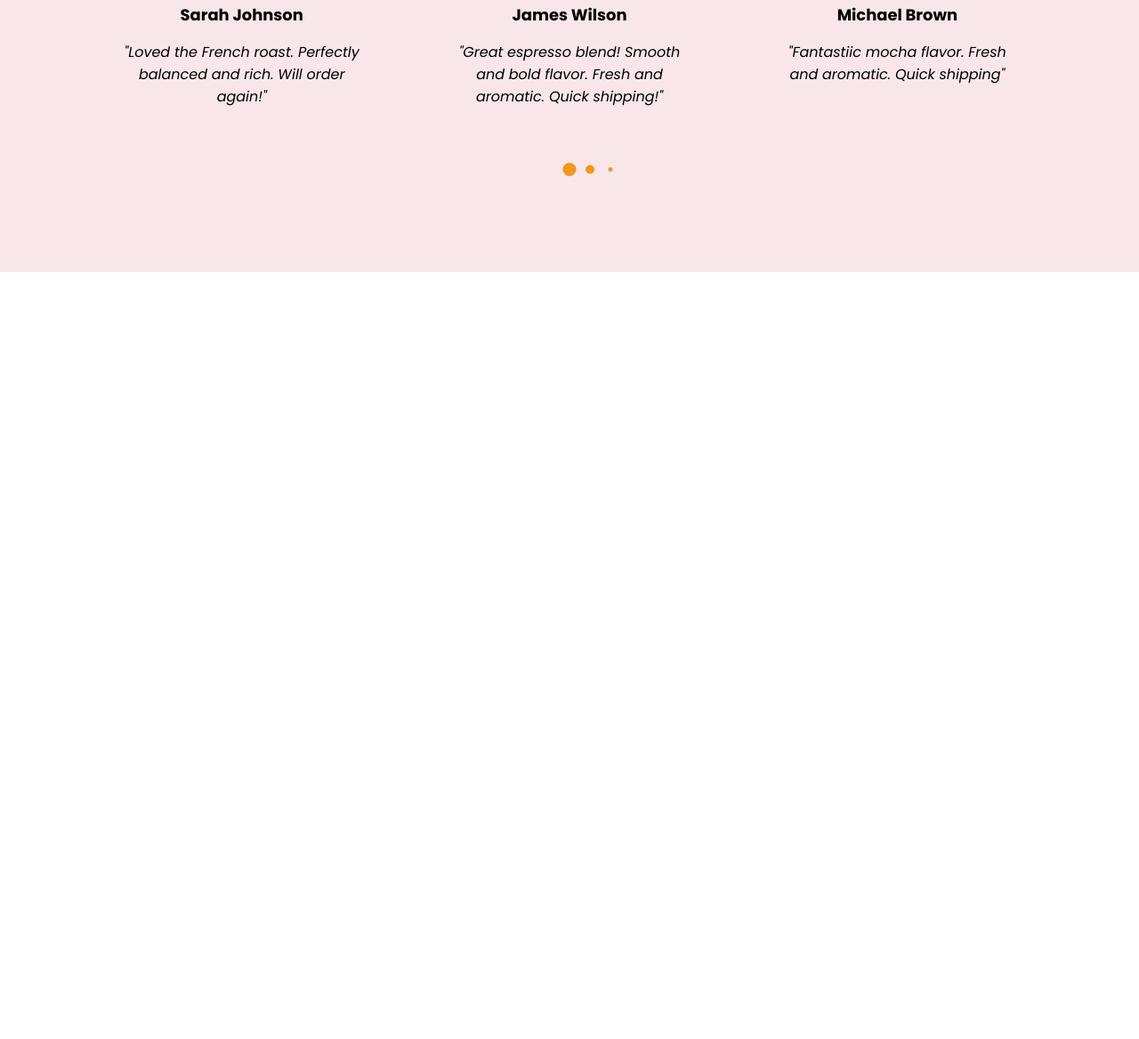
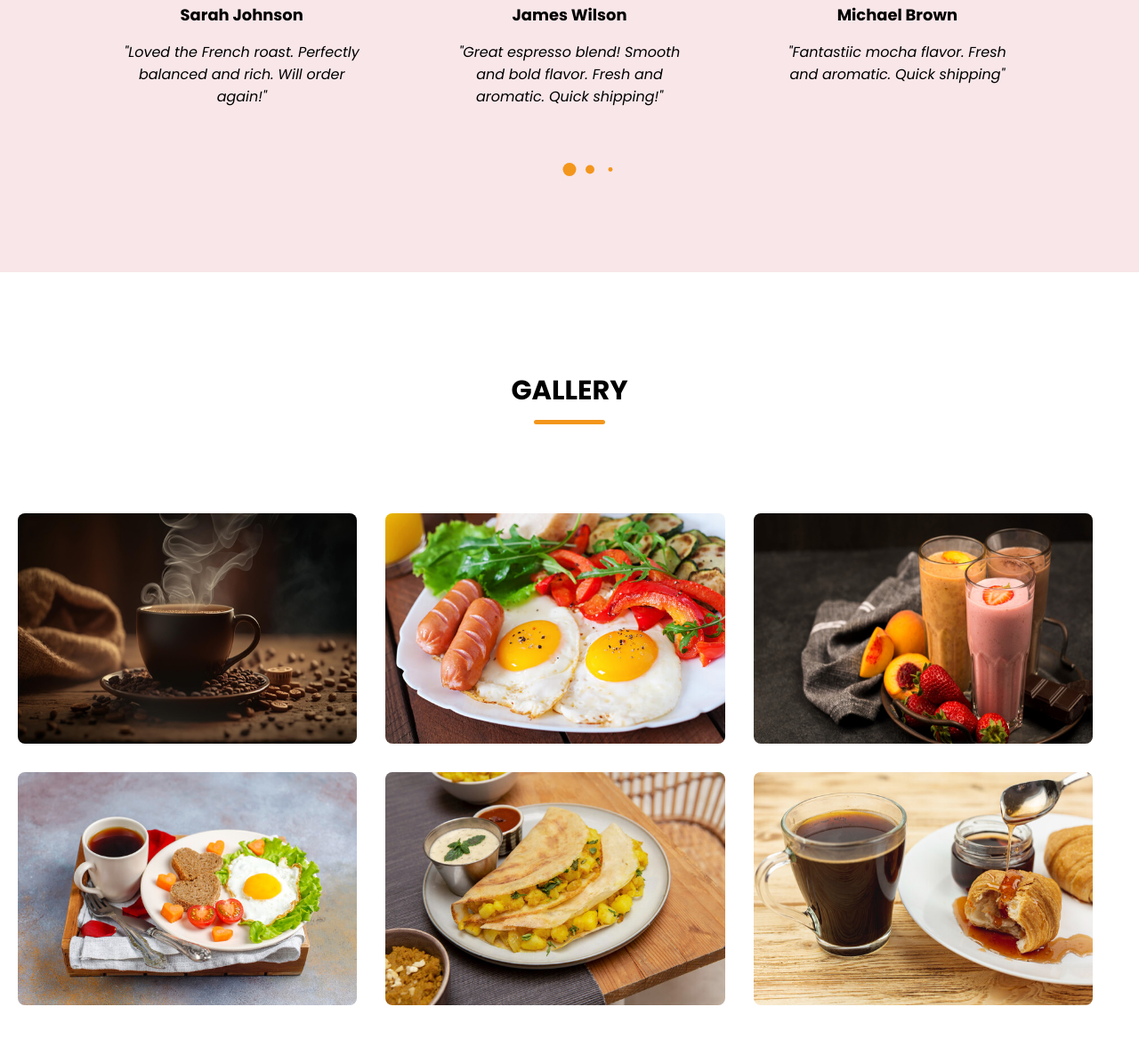
Before and after one commit to techvfxking/responsive-web-vol-1, a plain HTML site: page index.html in a window 1280 px wide. Shown: the part 3221-4389 px from the top of the page at 89% size. Before the commit the page ends 3527 px from the top, so only its background shows below. Drawn offline with nearby package versions, Linux system fonts and the light colour scheme; a web font is replaced by a local one.

Commit message:
Changes to be committed: modified:   index.html modified:   styles.css

```diff
--- a/index.html
+++ b/index.html
@@ -33,7 +33,7 @@
                     <a href="#testimonials-section" class="nav-link">Stories</a>
                 </li>
                 <li class="nav-item">
-                    <a href="#" class="nav-link">Gallery</a>
+                    <a href="#gallery-section" class="nav-link">Gallery</a>
                 </li>
                 <li class="nav-item">
                     <a href="#" class="nav-link">Contact</a>
@@ -44,6 +44,7 @@
     </header>
 
     <main>
+
         <section class="hero-section" id="hero-section">
             <div class="section-content">
                 <div class="hero-details">
@@ -176,6 +177,33 @@
                     </div>
                 </div>
         </section>
+
+        <section class="gallery-section" id="gallery-section">
+            <h2 class="section-title">Gallery</h2>
+            <div class="section-content">
+                <ul class="gallery-list">
+                    <li class="gallery-item">
+                        <img src="./assets/gallery-1.jpg" alt="Gallery 1" class="gallery-image">
+                    </li>
+                    <li class="gallery-item">
+                        <img src="./assets/gallery-2.jpg" alt="Gallery 2" class="gallery-image">
+                    </li>
+                    <li class="gallery-item">
+                        <img src="./assets/gallery-3.jpg" alt="Gallery 3" class="gallery-image">
+                    </li>
+                    <li class="gallery-item">
+                        <img src="./assets/gallery-4.jpg" alt="Gallery 4" class="gallery-image">
+                    </li>
+                    <li class="gallery-item">
+                        <img src="./assets/gallery-5.jpg" alt="Gallery 5" class="gallery-image">
+                    </li>
+                    <li class="gallery-item">
+                        <img src="./assets/gallery-6.jpg" alt="Gallery 6" class="gallery-image">
+                    </li>
+                </ul>
+            </div>
+        </section>
+
     </main>
 
     <script src="https://cdn.jsdelivr.net/npm/swiper@11/swiper-bundle.min.js"></script>
--- a/styles.css
+++ b/styles.css
@@ -336,6 +336,33 @@ header .navbar {
     line-height: 25px;
 }
 
+.gallery-section {
+    padding: 50px 0 100px;
+}
+
+.gallery-section .gallery-list {
+    display: flex;
+    flex-wrap: wrap;
+    gap: 32px;
+}
+
+.gallery-section .gallery-list .gallery-item {
+    overflow: hidden;
+    border-radius: var(--border-radius-s);
+    width: calc(100% / 3 - 32px);
+}
+
+.gallery-section .gallery-item .gallery-image {
+    width: 100%;
+    height: 100%;
+    cursor: zoom-in;
+    transition: 0.3s ease;
+}
+
+.gallery-section .gallery-item:hover .gallery-image {
+    transform: scale(1.3);
+}
+
 @media screen and (max-width: 1024px) {
     .menu-section .menu-list .menu-item {
         width: calc(100% / 3 - 60px);
@@ -442,11 +469,13 @@ header .navbar {
         aspect-ratio: 1;
     }
 
-    .menu-section .menu-list .menu-item {
+    .menu-section .menu-list .menu-item,
+    .gallery-section .gallery-list .gallery-item {
         width: calc(100% / 2 - 30px);
     }
 
-    .menu-section .menu-list {
+    .menu-section .menu-list,
+    .gallery-section .gallery-list {
         gap: 30px;
     }
 
@@ -456,11 +485,14 @@ header .navbar {
 }
 
 @media screen and (max-width: 640px) {
-    .menu-section .menu-list .menu-item {
+
+    .menu-section .menu-list .menu-item,
+    .gallery-section .gallery-list .gallery-item {
         width: 100%
     }
 
-    .menu-section .menu-list {
+    .menu-section .menu-list,
+    .gallery-section .gallery-list {
         gap: 60px;
     }
 
@@ -468,7 +500,8 @@ header .navbar {
         margin: 0 0 30px;
     }
 
-    .testimonials-section .swiper-slide-button {
-        /* display: none; */
-    }
+    /* .testimonials-section .swiper-slide-button {
+        display: none;
+    } */
+
 }
```
